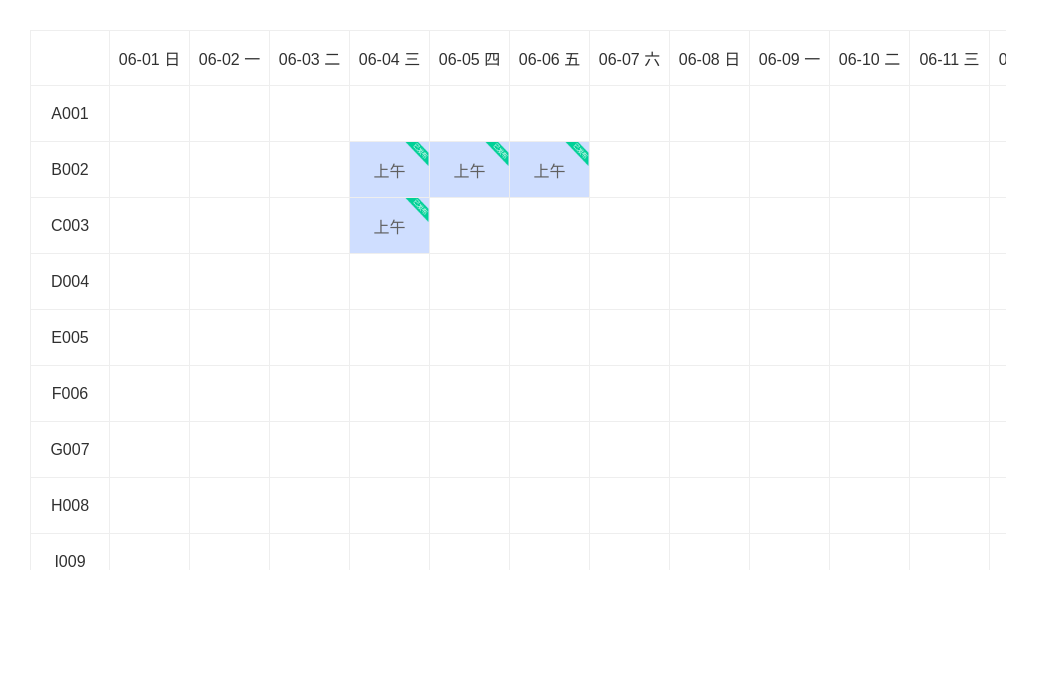
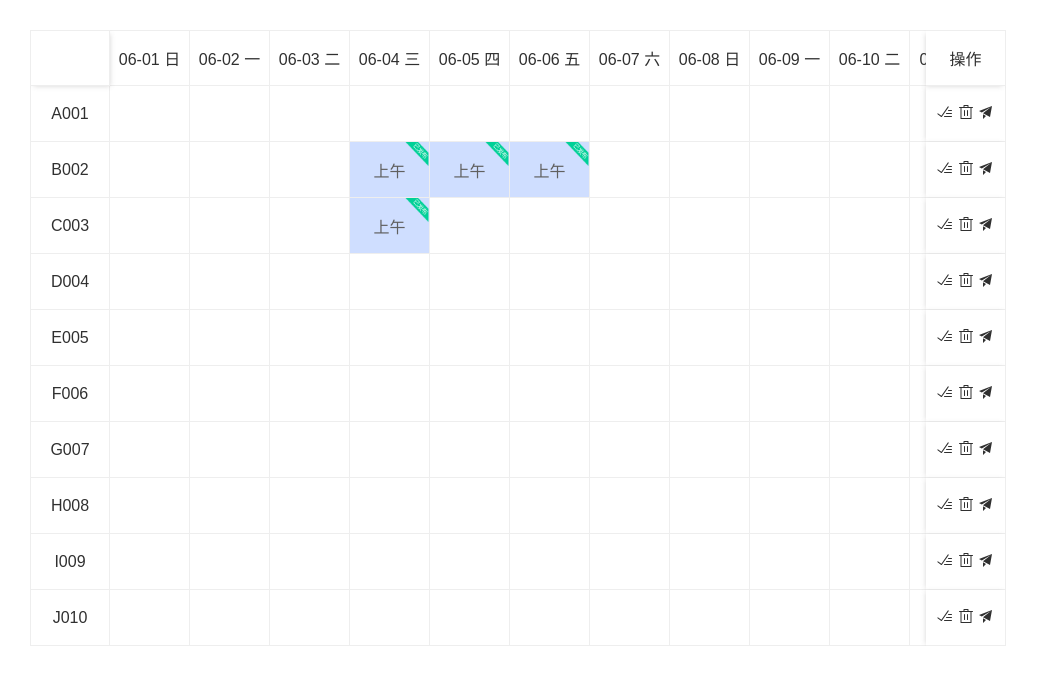
Before and after one commit to reference-sample/front-demo, a Vue app: page /schedule in a window 1280 px wide. Shown: the top 684 px of the page, without its empty margins (0-1039 px from the left). Built offline with nearby package versions, Linux system fonts and the light colour scheme.

Commit message:
增加排班组件的操作列

```diff
--- a/src/components/MonthGrid.vue
+++ b/src/components/MonthGrid.vue
@@ -10,14 +10,42 @@
     <div class="grid day" :style="{ '--col-count': daysInMonth.length }">
       <template v-for="(vehicle, i) in [{ id: 0, vehicleNo: '' }, ...vehicles]">
         <template v-for="(date, j) in daysInMonth">
+          <template v-if="i === 0">
+            <div
+              v-if="j === 0"
+              :class="['cell header-first', {scrolled: scrolledX || scrolledY }]"
+              :key="'header-first-' + date.text"
+            >
+              <!-- 第一行表头 -->
+              <span>{{ date.text }}</span>
+            </div>
+            <div
+              v-else-if="j === daysInMonth.length - 1"
+              :class="['cell operation-header', {scrolled: scrolledY || scrolledX }]"
+              :key="'header-operation-' + date.text"
+            >
+              <!-- 第一行表头 -->
+              <span>{{ date.text }}</span>
+            </div>
+            <div
+              v-else
+              :class="['cell header-label', {scrolled: scrolledY }]"
+              :key="'header-label-' + date.text"
+            >
+              <!-- 第一行表头 -->
+              <span>{{ date.text }}</span>
+            </div>
+          </template>
+
           <div
-            v-if="i === 0"
-            :class="['cell header-label', { scrolled: scrolledY }]"
-            :key="'header-' + date.text"
+            v-else-if="j === daysInMonth.length - 1"
+            :class="['cell operation-label', { scrolled: scrolledX }]"
+            :key="'operation-' + date.text"
           >
-            <!-- 第一行表头 -->
-            <span>{{ j === 0 ? '' : date.text }}</span>
+            <!-- 最后一列操作 -->
+            <span><el-icon><Finished /></el-icon> <el-icon><Delete /></el-icon> <el-icon><Promotion /></el-icon></span>
           </div>
+
           <div
             v-else-if="j === 0"
             :class="['cell left-label', { scrolled: scrolledX }]"
@@ -81,6 +109,7 @@
 <script setup lang="ts">
 import dayjs from 'dayjs'
 import 'dayjs/locale/zh-cn'
+import { da } from 'element-plus/es/locales.mjs'
 import { computed, ref, watch } from 'vue'
 
 dayjs.locale('zh-cn')
@@ -112,8 +141,8 @@ const daysInMonth = computed(() => {
       date: date.format('YYYY-MM-DD'),
     }
   })
-  // 增加一天，因为 第一列是名称
-  return [{ text: '', date: '' }, ...dates]
+  // 收尾各增加一天，因为 第一列是名称，最后一列是操作
+  return [{ id: -1, text: '', date: '' }, ...dates, {id: -2, text: '操作', date: '' }]
 })
 
 // 拖选状态
@@ -201,6 +230,7 @@ const onConfirm = () => {
   dialogVisible.value = false
 }
 
+// 滚动事件
 let scrollSpeed = 5 // 每次滚动像素
 let edgeThreshold = 100 // 离边界多近开始触发
 let scrollInterval = null
@@ -244,7 +274,7 @@ const onMouseLeave = () => {
 .warpper {
   overflow: auto;
   width: 80%;
-  height: 540px;
+  /* height: 540px; */
   &::-webkit-scrollbar {
     height: 0px;
     width: 0px;
@@ -297,22 +327,46 @@ const onMouseLeave = () => {
 .header-label {
   position: sticky;
   top: 0;
-  &:first-child {
-    left: 0;
-    z-index: 1;
-  }
   cursor: default;
-  &:not(:first-child) {
-    border-left: none;
-  }
+  border-left: none;
+  z-index: 2;
 }
+
+.header-first {
+  position: sticky;
+  top: 0;
+  left: 0;
+  z-index: 3;
+  box-shadow: 2px 2px 5px -2px rgba(119, 117, 117, 0.3);
+}
+.header-first.scrolled {
+  box-shadow: 2px 2px 5px -2px rgba(119, 117, 117, 0.3);
+}
+
 .left-label {
   position: sticky;
   left: 0;
   cursor: default;
-  &:not(:first-child) {
-    border-top: none;
-  }
+  border-top: none;
+  z-index: 1;
+}
+.operation-label {
+  position: sticky;
+  right: 0;
+  cursor: default;
+  border-top: none;
+  border-left: none;
+  z-index: 1;
+  box-shadow: -2px 0 5px -2px rgba(119, 117, 117, 0.3);
+}
+.operation-header {
+  position: sticky;
+  top: 0;
+  right: 0;
+  z-index: 3;
+  border-left: none;
+  border-top: 1px solid #eee;
+  box-shadow: -2px 2px 5px -2px rgba(119, 117, 117, 0.3);
 }
 .header-label.scrolled {
   box-shadow: 0 2px 5px -2px rgba(119, 117, 117, 0.3);
@@ -320,4 +374,7 @@ const onMouseLeave = () => {
 .left-label.scrolled {
   box-shadow: 2px 0 5px -2px rgba(119, 117, 117, 0.3);
 }
+.operation-label.scrolled {
+  box-shadow: -2px 0 5px -2px rgba(119, 117, 117, 0.3);
+}
 </style>
```
